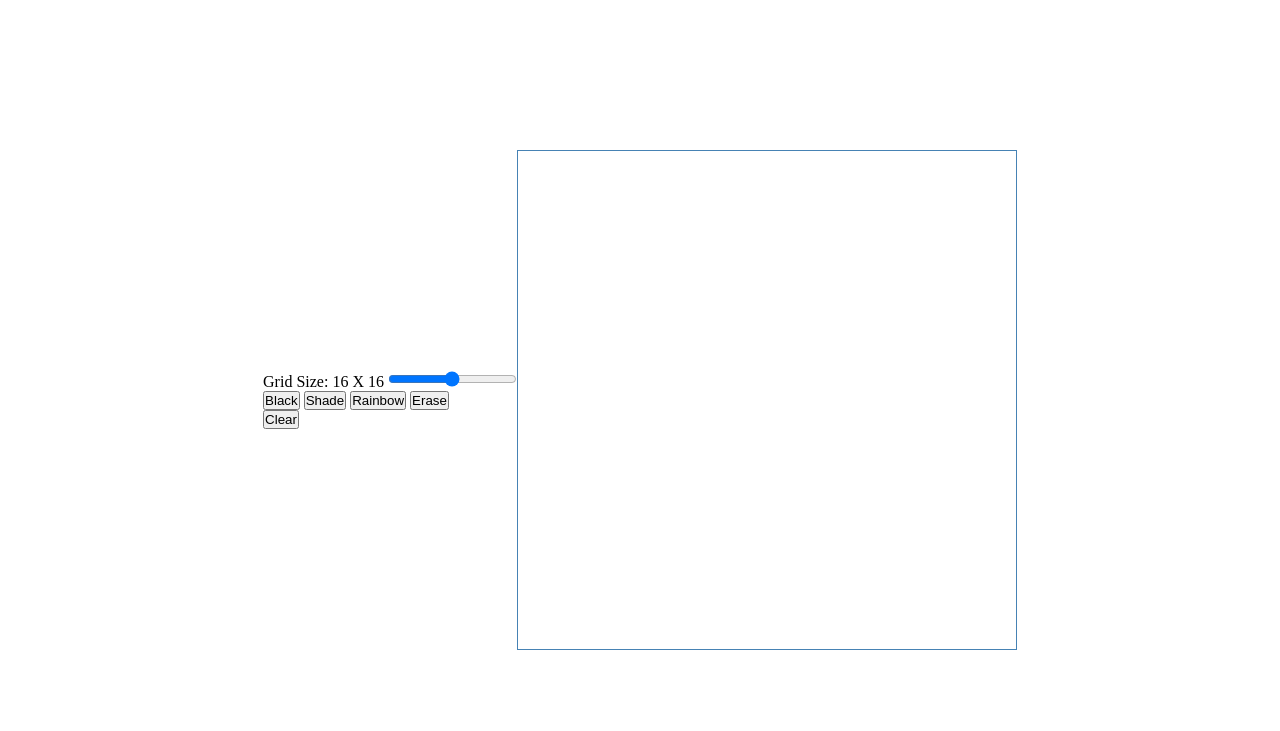
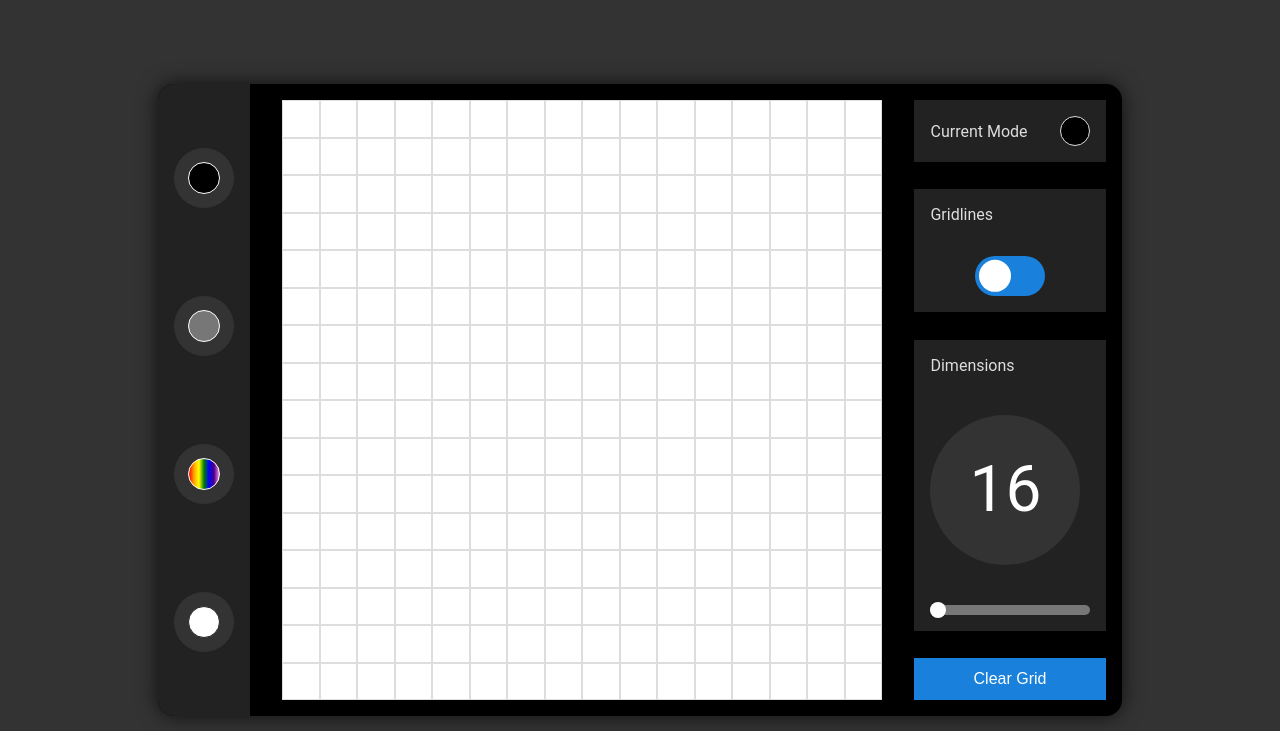
Before and after one commit to jasoneczek/cybercanvas-studio, a plain HTML site: page index.html in a window 1280 px wide. Shown: the top 731 px of the page. Drawn offline with Linux system fonts and the light colour scheme.

Commit message:
Add HTML and CSS

```diff
--- a/index.html
+++ b/index.html
@@ -3,28 +3,55 @@
 <head>
   <meta charset="UTF-8">
   <meta name="viewport" content="width=device-width, initial-scale=1.0">
+  <link rel="preconnect" href="https://fonts.googleapis.com">
+  <link rel="preconnect" href="https://fonts.gstatic.com" crossorigin>
+  <link href="https://fonts.googleapis.com/css2?family=Poppins&display=swap" rel="stylesheet">
+  <link rel="stylesheet" href="https://cdnjs.cloudflare.com/ajax/libs/font-awesome/6.5.1/css/all.min.css" integrity="sha512-DTOQO9RWCH3ppGqcWaEA1BIZOC6xxalwEsw9c2QQeAIftl+Vegovlnee1c9QX4TctnWMn13TZye+giMm8e2LwA==" crossorigin="anonymous" referrerpolicy="no-referrer" />
   <link rel="stylesheet" href="style.css">
   <title>CyberCanvas Studio</title>
 </head>
 <body>
 
-  <div class="pallette">
-    <div class="grid-size-control-container">
-      <label for="grid-size-slider" class="grid-size-control-label">Grid Size:</label>
-      <output id="gridSize">16 X 16</output>
-      <input type="range" min="16" max="64" id="gridSizeSlider" oninput="changeGridSize(this.value)">
+  <main>
+    <div class="container">
+      <!-- Drawing tool selection panel -->
+      <div class="buttons">
+        <button class="btn mode-btn" data-mode="black"></button>
+        <button class="btn mode-btn" data-mode="shade"></button>
+        <button class="btn mode-btn" data-mode="rgb"></button>
+        <button class="btn mode-btn" data-mode="erase"></button>
+      </div>
+
+      <!-- Drawing canvas -->
+      <div id="grid" class="grid"></div>
+
+      <!-- Grid control panel -->
+      <div class="grid-control">
+        <!-- Current drawing mode display -->
+        <div class="mode-display-container">
+          <p class="mode-label">Current Mode</p>
+          <div id="modeDisplay" class="mode-display"></div>
+        </div>
+        <!-- Gridlines toggle on/off -->
+        <div class="toggle-container">
+          <label class="toggle-header">Gridlines</label>
+          <div id="toggle" class="toggle"></div>
+        </div>
+        <!-- Grid dimensions display -->
+        <div class="grid-size-control-container">
+          <label for="grid-size-slider" class="label">Dimensions</label>
+          <output id="gridSize" class="output">16</output>
+          <input type="range" min="16" max="64" id="gridSizeSlider" value="16" oninput="changeGridSize(this.value)">
+        </div>
+        <!-- Clear grid button -->
+        <button id="clearBtn" class="btn clear-btn">Clear Grid</button>
+      </div>
     </div>
-    <div class="mode-buttons">
-      <button class="mode-btn" data-mode="black">Black</button>
-      <button class="mode-btn" data-mode="shade">Shade</button>
-      <button class="mode-btn" data-mode="rgb">Rainbow</button>
-      <button class="mode-btn" data-mode="erase">Erase</button>
-    </div>
-    <button id="clearBtn" class="clear-btn">Clear</button>
-  </div>
+  </main>
 
-  <div id="grid" class="grid"></div>
-
+  <footer>
+    <a href="https://github.com/jasoneczek"><i class="fa-brands fa-github fa-2x repo-"></i><span class="repo-name">jasoneczek</span></a>
+  </footer>
 
   <script src="script.js"></script>
 
--- a/style.css
+++ b/style.css
@@ -5,20 +5,290 @@
 }
 
 body {
+  font-family: 'Roboto', sans-serif;
+  background-color: #333;
   display: flex;
+  flex-direction: column;
   justify-content: center;
   align-items: center;
   height: 100vh;
 }
 
+.container {
+  background-color: black;
+  display: flex;
+  border-radius: 1rem;
+  overflow: hidden;
+  box-shadow: 0 0 20px rgba(0, 0, 0, 0.7);
+}
+
+/* Buttons panel */
+.buttons {
+  display: flex;
+  flex-direction: column;
+  justify-content: space-between;
+  align-items: center;
+  background-color: #222;
+  padding: 4rem 1rem;
+}
+
+.mode-btn {
+  position: relative;
+  width: 60px;
+  height: 60px;
+  border-radius: 50%;
+  background-color: #333;
+  border: none;
+  cursor: pointer;
+}
+
+.mode-btn:hover {
+  background-color: #1980db;
+  transition: 0.2s ease-in-out;
+}
+
+.mode-btn::before {
+  content: "";
+  position: absolute;
+  top: 50%;
+  left: 50%;
+  transform: translate(-50%, -50%);
+  width: 30px;
+  height: 30px;
+  border-radius: 50%;
+}
+
+/* Black mode */
+.mode-btn[data-mode="black"]::before {
+  background-color: #000;
+  border: .1em solid #fff;
+}
+
+/* Shade mode */
+.mode-btn[data-mode="shade"]::before {
+  background-color: #777;
+  border: .1em solid #fff;
+}
+
+/* Rainbow mode */
+.mode-btn[data-mode="rgb"]::before {
+  background: linear-gradient(to right, red, orange, yellow, green, blue, indigo, violet);
+  border: .1em solid #fff;
+}
+
+/* Erase mode */
+.mode-btn[data-mode="erase"]::before {
+  background-color: white;
+  border: .1em solid #222;
+}
+
+/* Grid appearance panel */
+.grid-control {
+  padding: 1rem 1rem 1rem 0;
+  display: flex;
+  flex-direction: column;
+  justify-content: space-between;
+  align-items: center;
+}
+
+/* Current drawing mode display */
+.mode-display-container {
+  background-color: #222;
+  padding: 1rem;
+  width: 100%;
+  display: flex;
+  justify-content: space-between;
+  align-items: center;
+  gap: 2rem;
+}
+
+.mode-label {
+  color: #ddd;
+  font-size: 1rem;
+}
+
+.mode-display {
+  width: 30px;
+  height: 30px;
+  border-radius: 50%;
+}
+
+/* Black mode */
+.mode-display.black {
+  background-color: #000;
+  border: .1em solid #ddd;
+}
+
+/* Shade mode */
+.mode-display.shade {
+  background-color: #777;
+  border: .1em solid #ddd;
+}
+
+/* Rainbow mode */
+.mode-display.rgb {
+  background: linear-gradient(to right, red, orange, yellow, green, blue, indigo, violet);
+  border: .1em solid #ddd;
+}
+
+/* Erase mode */
+.mode-display.erase {
+  background-color: white;
+  border: .1em solid #ddd;
+}
+
+/* Switch to toggle grid lines on/off */
+.toggle-container {
+  width: 100%;
+  padding: 1rem;
+  background-color: #222;
+}
+
+.toggle-header {
+  color: #ddd;
+  font-size: 1rem;
+}
+
+.toggle {
+  position: relative;
+  height: 40px;
+  width: 70px;
+  background-color: #1980db;
+  border-radius: 100px;
+  cursor: pointer;
+  margin: 2rem auto 0;
+}
+
+.toggle::before {
+  content: "";
+  position: absolute;
+  height: 32px;
+  width: 32px;
+  background-color: #fff;
+  border-radius: 50%;
+  left: 4px;
+  transform: translateY(12%);
+  transition: all 0.2s ease-in-out;
+}
+
+.toggle.active::before {
+  left: calc(100% - 32px - 4px);
+}
+
+.toggle.active {
+  background-color: #777;
+}
+
+.grid-size-control-container {
+  width: 100%;
+  display: flex;
+  flex-direction: column;
+  gap: 1.5rem;
+  padding: 1rem;
+  background-color: #222;
+}
+
+/* Grid dimensions display */
+.label {
+  font-size: 1rem;
+  color: #ddd;
+}
+
+.output {
+  width: 150px;
+  height: 150px;
+  text-align: center;
+  font-size: 4rem;
+  color: #fff;
+  background-color: #333;
+  margin: 1rem 0;
+  border-radius: 50%;
+  padding: 2rem;
+  display: flex;
+  justify-content: center;
+  align-items: center;
+}
+
+input[type="range"] {
+  -webkit-appearance: none;
+  appearance: none;
+  width: 100%;
+  height: 10px;
+  background-color: #777;
+  border-radius: 10px;
+  outline: none;
+}
+
+input[type="range"]::-webkit-slider-thumb {
+  -webkit-appearance: none;
+  appearance: none;
+  width: 16px;
+  height: 16px;
+  background-color: #fff;
+  border-radius: 50%;
+  cursor: pointer;
+}
+
+/* Clear grid button */
+.clear-btn {
+  width: 100%;
+  font-size: 1rem;
+  padding: .75rem;
+  border: none;
+  background-color: #1980db;
+  color: #fff;
+  cursor: pointer;
+}
+
+.clear-btn:hover {
+  opacity: 0.7;
+  transition: 0.3s ease-in-out;
+}
+
+/* Drawing canvas */
 .grid {
-  width: 500px;
-  height: 500px;
-  border: 1px solid steelblue;
+  width: 600px;
+  height: 600px;
+  background-color: #fff;
   display: flex;
   flex-wrap: wrap;
+  margin: 1rem 2rem;
 }
 
 .box {
-  border: 1px solid steelblue;
+  border: 1px solid #ddd;
 }
+
+.box.nolines {
+  border: none;
+}
+
+/* Footer */
+footer {
+  position: fixed;
+  bottom: 0;
+  left: 0;
+  width: 100%;
+  background-color: #222;
+  text-align: center;
+  padding: 1rem;
+  display: flex;
+  justify-content: center;
+  align-items: center;
+}
+
+a {
+  text-decoration: none;
+  color: #777;
+
+}
+
+a:hover {
+  color: #aaa;
+  transition: 0.2s ease-in-out;
+}
+
+.repo-name {
+  font-size: 1.5rem;
+  margin-left: 1.5rem;
+}
```
